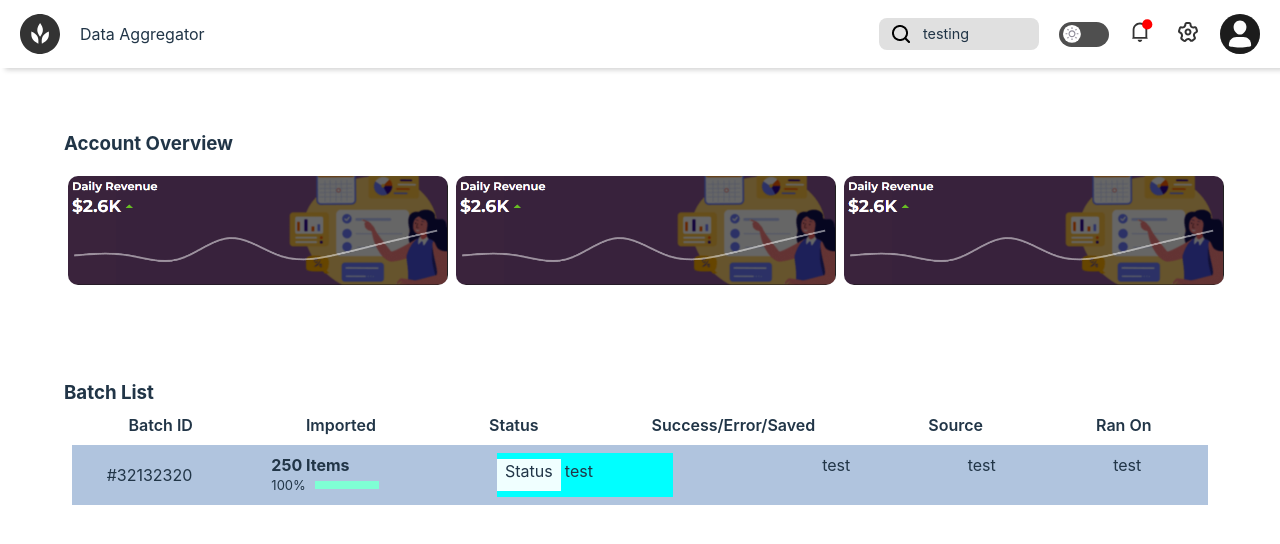
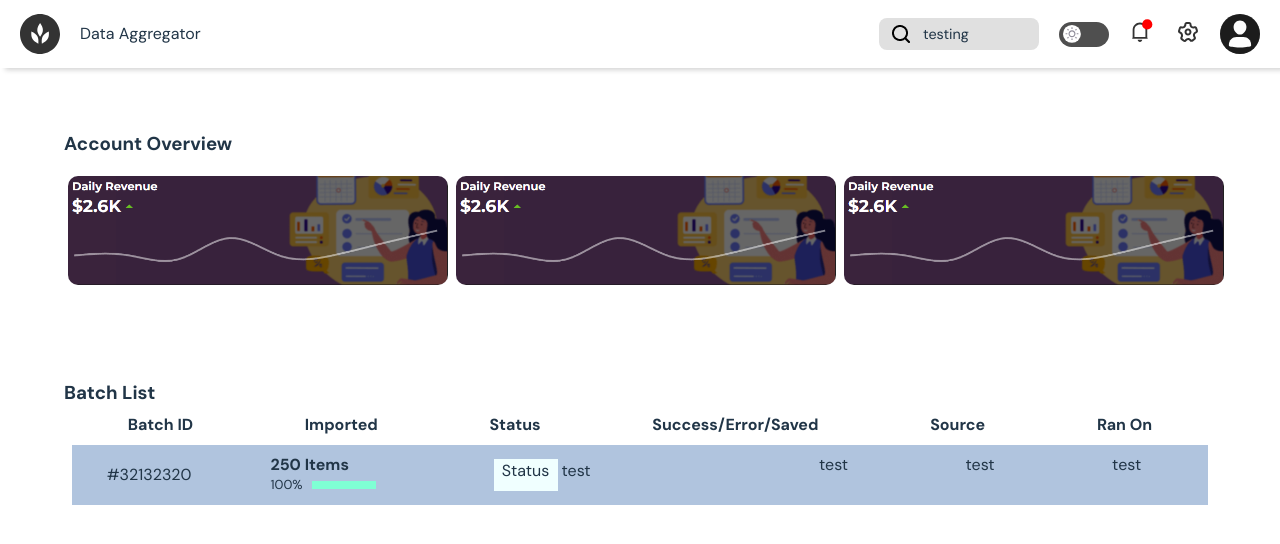
Before and after one commit to Lrivaslo5/Data_aggregator, a React (Vite) app in the folder Data_aggregator/: page / in a window 1280 px wide. Shown: the top 544 px of the page. Built offline with nearby package versions, Linux system fonts and the light colour scheme.

Commit message:
Add font style

```diff
--- a/Data_aggregator/index.html
+++ b/Data_aggregator/index.html
@@ -3,7 +3,11 @@
   <head>
     <meta charset="UTF-8" />
     <link rel="icon" type="image/svg+xml" href="/vite.svg" />
+    <link rel="preconnect" href="https://fonts.googleapis.com">
+    <link rel="preconnect" href="https://fonts.gstatic.com" crossorigin>
+    <link href="https://fonts.googleapis.com/css2?family=DM+Sans:wght@400;500;700&display=swap" rel="stylesheet">
     <meta name="viewport" content="width=device-width, initial-scale=1.0" />
+
     <title>Data Aggregator</title>
   </head>
   <body>
--- a/Data_aggregator/src/App.css
+++ b/Data_aggregator/src/App.css
@@ -2,7 +2,9 @@
   max-width: 100%;
   margin: 0 auto;
   text-align: center;
+  font-family: 'DM Sans', sans-serif;
 }
+
 /*
 .app{
   transition-property: background-color;
@@ -123,7 +125,7 @@
   flex-direction: row;
   justify-content: flex-start;
   align-items: center;
-  background-color: aqua;
+  /* background-color: aqua; */
   width: 11rem;
   margin-right: 2rem;
 }
```
